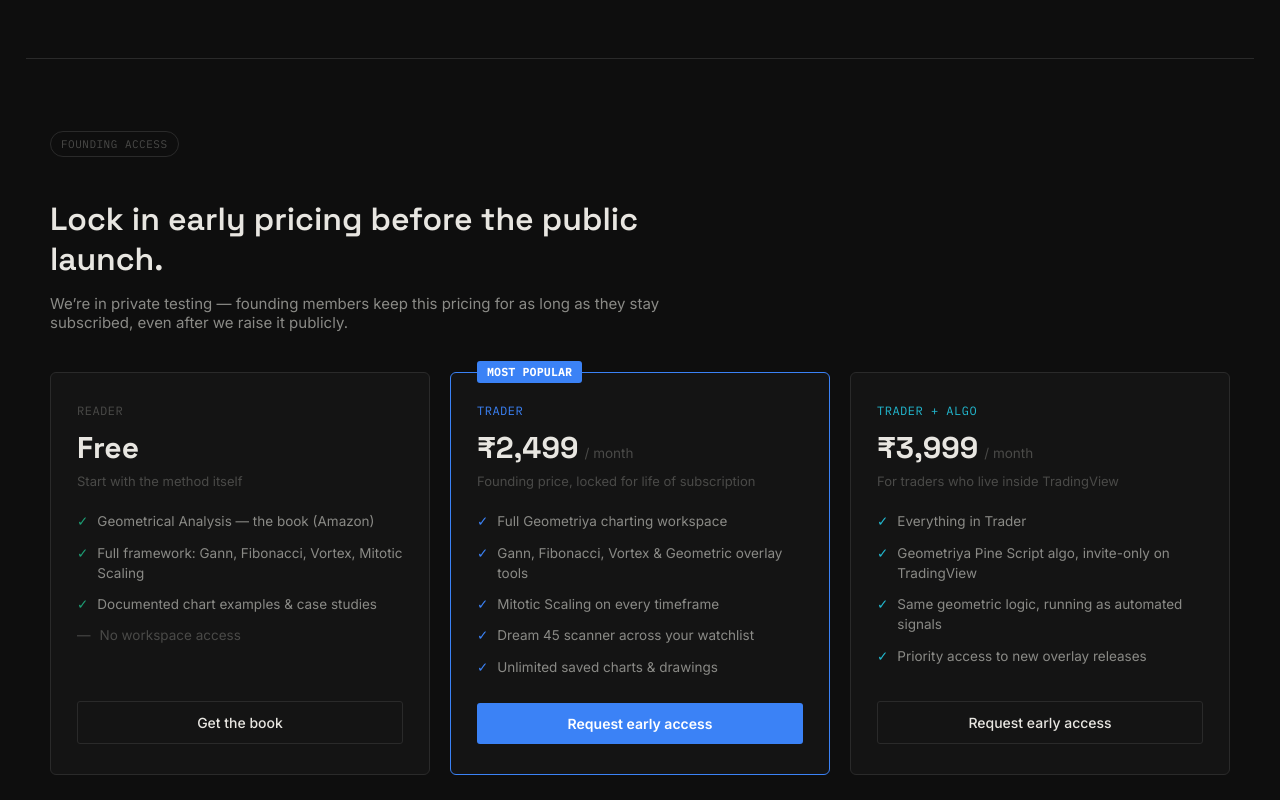
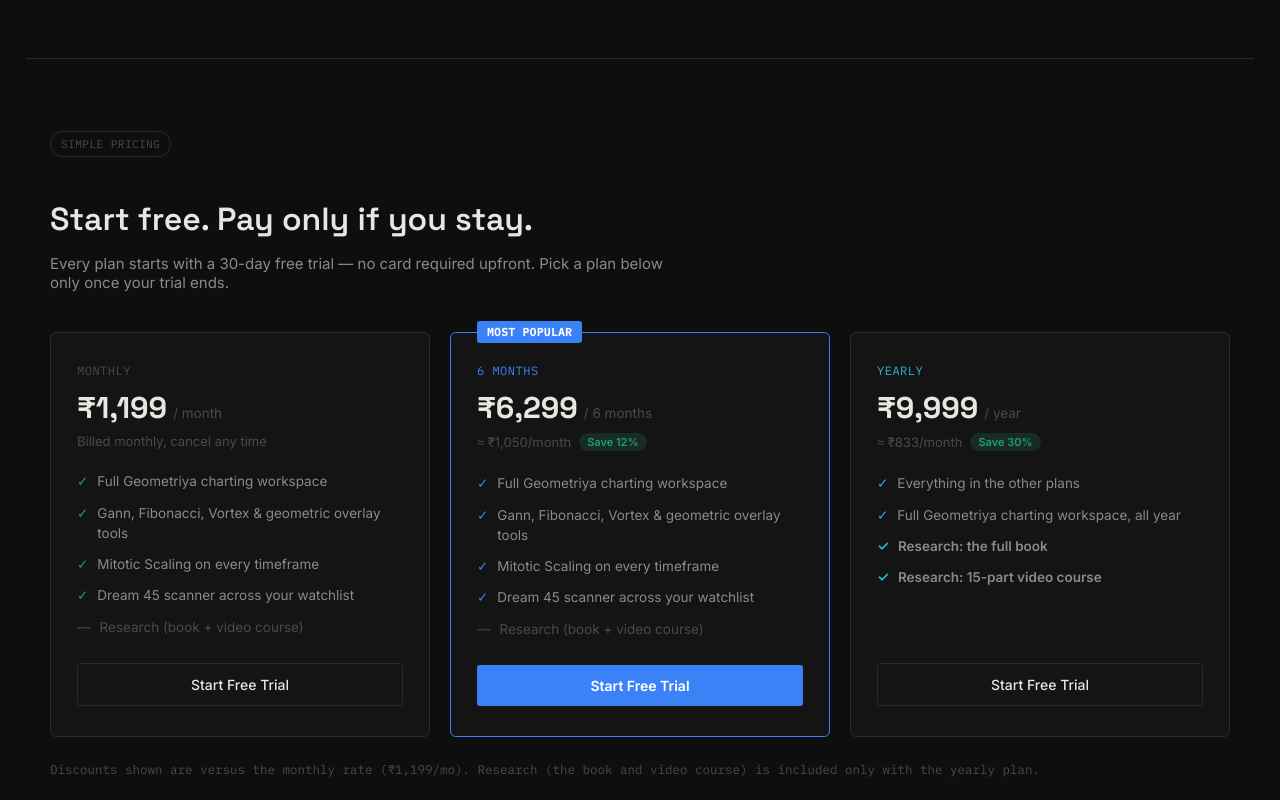
Before and after one commit to anandkene3073-lgtm/geometriya-landing, a React (Vite) app: page / in a window 1280 px wide. Shown: the part 2600-3400 px from the top of the page. Built offline with nearby package versions, Linux system fonts and the light colour scheme.

Commit message:
Update pricing section to match final plan prices

```diff
--- a/src/GeometriyaLanding.jsx
+++ b/src/GeometriyaLanding.jsx
@@ -469,90 +469,110 @@
       {/* PRICING */}
       <section id="pricing" style={{ maxWidth: 1180, margin: '0 auto', padding: '72px 24px', borderTop: `1px solid ${C.line}` }}>
         <div style={{ marginBottom: 40, maxWidth: 620 }}>
-          <div className="geo-badge" style={{ marginBottom: 16 }}>Founding access</div>
+          <div className="geo-badge" style={{ marginBottom: 16 }}>Simple pricing</div>
           <h2 style={{ fontFamily: "'Space Grotesk', sans-serif", fontSize: 'clamp(24px, 3vw, 32px)', fontWeight: 600, marginBottom: 10 }}>
-            Lock in early pricing before the public launch.
+            Start free. Pay only if you stay.
           </h2>
           <p style={{ color: C.inkDim, fontSize: 15 }}>
-            We&rsquo;re in private testing &mdash; founding members keep this pricing for as long as they stay subscribed, even after we raise it publicly.
+            Every plan starts with a 30-day free trial &mdash; no card required upfront. Pick a plan below only once your trial ends.
           </p>
         </div>
 
         <div className="geo-pricing-grid" style={{ display: 'grid', gridTemplateColumns: 'repeat(3, 1fr)', gap: 20, alignItems: 'stretch' }}>
 
-          {/* READER */}
+          {/* MONTHLY */}
           <div className="geo-card" style={{ '--hc': C.inkFaint, padding: '30px 26px', borderRadius: 6, display: 'flex', flexDirection: 'column' }}>
-            <div style={{ fontSize: 12, fontFamily: "'IBM Plex Mono', monospace", color: C.inkFaint, marginBottom: 10, textTransform: 'uppercase', letterSpacing: '0.5px' }}>Reader</div>
+            <div style={{ fontSize: 12, fontFamily: "'IBM Plex Mono', monospace", color: C.inkFaint, marginBottom: 10, textTransform: 'uppercase', letterSpacing: '0.5px' }}>Monthly</div>
             <div style={{ display: 'flex', alignItems: 'baseline', gap: 6, marginBottom: 6 }}>
-              <span style={{ fontFamily: "'Space Grotesk', sans-serif", fontWeight: 700, fontSize: 30 }}>Free</span>
-            </div>
-            <div style={{ fontSize: 13, color: C.inkFaint, marginBottom: 22 }}>Start with the method itself</div>
-            <ul style={{ listStyle: 'none', padding: 0, margin: '0 0 26px', display: 'flex', flexDirection: 'column', gap: 11, flex: 1 }}>
-              {[
-                'Geometrical Analysis — the book (Amazon)',
-                'Full framework: Gann, Fibonacci, Vortex, Mitotic Scaling',
-                'Documented chart examples & case studies',
-                'No workspace access',
-              ].map((f, i) => (
-                <li key={i} style={{ display: 'flex', gap: 9, fontSize: 13.5, color: i === 3 ? C.inkFaint : C.inkDim, lineHeight: 1.5 }}>
-                  <span style={{ color: i === 3 ? C.inkFaint : C.green, flexShrink: 0 }}>{i === 3 ? '—' : '✓'}</span>{f}
-                </li>
-              ))}
-            </ul>
-            <a href="#access" style={{ border: `1px solid ${C.line}`, color: C.ink, fontWeight: 500, fontSize: 14, padding: '12px 20px', borderRadius: 3, textDecoration: 'none', textAlign: 'center' }}>Get the book</a>
-          </div>
-
-          {/* TRADER — highlighted */}
-          <div className="geo-card" style={{ '--hc': C.gold, padding: '30px 26px', borderRadius: 6, display: 'flex', flexDirection: 'column', borderColor: C.gold, position: 'relative' }}>
-            <div style={{ position: 'absolute', top: -12, left: 26, background: C.gold, color: '#FFFFFF', fontSize: 11, fontWeight: 600, fontFamily: "'IBM Plex Mono', monospace", padding: '4px 10px', borderRadius: 3, letterSpacing: '0.5px' }}>MOST POPULAR</div>
-            <div style={{ fontSize: 12, fontFamily: "'IBM Plex Mono', monospace", color: C.gold, marginBottom: 10, textTransform: 'uppercase', letterSpacing: '0.5px' }}>Trader</div>
-            <div style={{ display: 'flex', alignItems: 'baseline', gap: 6, marginBottom: 6 }}>
-              <span style={{ fontFamily: "'Space Grotesk', sans-serif", fontWeight: 700, fontSize: 30 }}>₹2,499</span>
+              <span style={{ fontFamily: "'Space Grotesk', sans-serif", fontWeight: 700, fontSize: 30 }}>₹1,199</span>
               <span style={{ fontSize: 13.5, color: C.inkFaint }}>/ month</span>
             </div>
-            <div style={{ fontSize: 13, color: C.inkFaint, marginBottom: 22 }}>Founding price, locked for life of subscription</div>
+            <div style={{ fontSize: 13, color: C.inkFaint, marginBottom: 22 }}>Billed monthly, cancel any time</div>
             <ul style={{ listStyle: 'none', padding: 0, margin: '0 0 26px', display: 'flex', flexDirection: 'column', gap: 11, flex: 1 }}>
               {[
                 'Full Geometriya charting workspace',
-                'Gann, Fibonacci, Vortex & Geometric overlay tools',
+                'Gann, Fibonacci, Vortex & geometric overlay tools',
                 'Mitotic Scaling on every timeframe',
                 'Dream 45 scanner across your watchlist',
-                'Unlimited saved charts & drawings',
-              ].map((f, i) => (
-                <li key={i} style={{ display: 'flex', gap: 9, fontSize: 13.5, color: C.inkDim, lineHeight: 1.5 }}>
-                  <span style={{ color: C.gold, flexShrink: 0 }}>✓</span>{f}
-                </li>
-              ))}
+                { text: 'Research (book + video course)', off: true },
+              ].map((f, i) => {
+                const off = typeof f === 'object';
+                const text = off ? f.text : f;
+                return (
+                  <li key={i} style={{ display: 'flex', gap: 9, fontSize: 13.5, color: off ? C.inkFaint : C.inkDim, lineHeight: 1.5 }}>
+                    <span style={{ color: off ? C.inkFaint : C.green, flexShrink: 0 }}>{off ? '—' : '✓'}</span>{text}
+                  </li>
+                );
+              })}
             </ul>
-            <a href="#access" style={{ background: C.gold, color: '#FFFFFF', fontWeight: 600, fontSize: 14, padding: '12px 20px', borderRadius: 3, textDecoration: 'none', textAlign: 'center' }}>Request early access</a>
+            <a href="#access" style={{ border: `1px solid ${C.line}`, color: C.ink, fontWeight: 500, fontSize: 14, padding: '12px 20px', borderRadius: 3, textDecoration: 'none', textAlign: 'center' }}>Start Free Trial</a>
           </div>
 
-          {/* TRADER + ALGO */}
-          <div className="geo-card" style={{ '--hc': C.blue, padding: '30px 26px', borderRadius: 6, display: 'flex', flexDirection: 'column' }}>
-            <div style={{ fontSize: 12, fontFamily: "'IBM Plex Mono', monospace", color: C.blue, marginBottom: 10, textTransform: 'uppercase', letterSpacing: '0.5px' }}>Trader + Algo</div>
+          {/* 6 MONTHS — highlighted */}
+          <div className="geo-card" style={{ '--hc': C.gold, padding: '30px 26px', borderRadius: 6, display: 'flex', flexDirection: 'column', borderColor: C.gold, position: 'relative' }}>
+            <div style={{ position: 'absolute', top: -12, left: 26, background: C.gold, color: '#FFFFFF', fontSize: 11, fontWeight: 600, fontFamily: "'IBM Plex Mono', monospace", padding: '4px 10px', borderRadius: 3, letterSpacing: '0.5px' }}>MOST POPULAR</div>
+            <div style={{ fontSize: 12, fontFamily: "'IBM Plex Mono', monospace", color: C.gold, marginBottom: 10, textTransform: 'uppercase', letterSpacing: '0.5px' }}>6 Months</div>
             <div style={{ display: 'flex', alignItems: 'baseline', gap: 6, marginBottom: 6 }}>
-              <span style={{ fontFamily: "'Space Grotesk', sans-serif", fontWeight: 700, fontSize: 30 }}>₹3,999</span>
-              <span style={{ fontSize: 13.5, color: C.inkFaint }}>/ month</span>
+              <span style={{ fontFamily: "'Space Grotesk', sans-serif", fontWeight: 700, fontSize: 30 }}>₹6,299</span>
+              <span style={{ fontSize: 13.5, color: C.inkFaint }}>/ 6 months</span>
             </div>
-            <div style={{ fontSize: 13, color: C.inkFaint, marginBottom: 22 }}>For traders who live inside TradingView</div>
+            <div style={{ display: 'flex', alignItems: 'center', gap: 8, marginBottom: 22 }}>
+              <span style={{ fontSize: 13, color: C.inkFaint }}>≈ ₹1,050/month</span>
+              <span style={{ fontSize: 11, fontWeight: 700, color: C.green, background: 'rgba(52,211,153,0.12)', padding: '2px 8px', borderRadius: 20 }}>Save 12%</span>
+            </div>
             <ul style={{ listStyle: 'none', padding: 0, margin: '0 0 26px', display: 'flex', flexDirection: 'column', gap: 11, flex: 1 }}>
               {[
-                'Everything in Trader',
-                'Geometriya Pine Script algo, invite-only on TradingView',
-                'Same geometric logic, running as automated signals',
-                'Priority access to new overlay releases',
-              ].map((f, i) => (
-                <li key={i} style={{ display: 'flex', gap: 9, fontSize: 13.5, color: C.inkDim, lineHeight: 1.5 }}>
-                  <span style={{ color: C.blue, flexShrink: 0 }}>✓</span>{f}
-                </li>
-              ))}
+                'Full Geometriya charting workspace',
+                'Gann, Fibonacci, Vortex & geometric overlay tools',
+                'Mitotic Scaling on every timeframe',
+                'Dream 45 scanner across your watchlist',
+                { text: 'Research (book + video course)', off: true },
+              ].map((f, i) => {
+                const off = typeof f === 'object';
+                const text = off ? f.text : f;
+                return (
+                  <li key={i} style={{ display: 'flex', gap: 9, fontSize: 13.5, color: off ? C.inkFaint : C.inkDim, lineHeight: 1.5 }}>
+                    <span style={{ color: off ? C.inkFaint : C.gold, flexShrink: 0 }}>{off ? '—' : '✓'}</span>{text}
+                  </li>
+                );
+              })}
             </ul>
-            <a href="#access" style={{ border: `1px solid ${C.line}`, color: C.ink, fontWeight: 500, fontSize: 14, padding: '12px 20px', borderRadius: 3, textDecoration: 'none', textAlign: 'center' }}>Request early access</a>
+            <a href="#access" style={{ background: C.gold, color: '#FFFFFF', fontWeight: 600, fontSize: 14, padding: '12px 20px', borderRadius: 3, textDecoration: 'none', textAlign: 'center' }}>Start Free Trial</a>
+          </div>
+
+          {/* YEARLY */}
+          <div className="geo-card" style={{ '--hc': C.blue, padding: '30px 26px', borderRadius: 6, display: 'flex', flexDirection: 'column' }}>
+            <div style={{ fontSize: 12, fontFamily: "'IBM Plex Mono', monospace", color: C.blue, marginBottom: 10, textTransform: 'uppercase', letterSpacing: '0.5px' }}>Yearly</div>
+            <div style={{ display: 'flex', alignItems: 'baseline', gap: 6, marginBottom: 6 }}>
+              <span style={{ fontFamily: "'Space Grotesk', sans-serif", fontWeight: 700, fontSize: 30 }}>₹9,999</span>
+              <span style={{ fontSize: 13.5, color: C.inkFaint }}>/ year</span>
+            </div>
+            <div style={{ display: 'flex', alignItems: 'center', gap: 8, marginBottom: 22 }}>
+              <span style={{ fontSize: 13, color: C.inkFaint }}>≈ ₹833/month</span>
+              <span style={{ fontSize: 11, fontWeight: 700, color: C.green, background: 'rgba(52,211,153,0.12)', padding: '2px 8px', borderRadius: 20 }}>Save 30%</span>
+            </div>
+            <ul style={{ listStyle: 'none', padding: 0, margin: '0 0 26px', display: 'flex', flexDirection: 'column', gap: 11, flex: 1 }}>
+              {[
+                'Everything in the other plans',
+                'Full Geometriya charting workspace, all year',
+                { text: 'Research: the full book', bold: true },
+                { text: 'Research: 15-part video course', bold: true },
+              ].map((f, i) => {
+                const bold = typeof f === 'object';
+                const text = bold ? f.text : f;
+                return (
+                  <li key={i} style={{ display: 'flex', gap: 9, fontSize: 13.5, color: C.inkDim, lineHeight: 1.5, fontWeight: bold ? 600 : 400 }}>
+                    <span style={{ color: C.blue, flexShrink: 0 }}>✓</span>{text}
+                  </li>
+                );
+              })}
+            </ul>
+            <a href="#access" style={{ border: `1px solid ${C.line}`, color: C.ink, fontWeight: 500, fontSize: 14, padding: '12px 20px', borderRadius: 3, textDecoration: 'none', textAlign: 'center' }}>Start Free Trial</a>
           </div>
         </div>
 
         <p style={{ marginTop: 24, fontSize: 12.5, color: C.inkFaint, fontFamily: "'IBM Plex Mono', monospace" }}>
-          Pricing shown for founding members during private testing. Public pricing will be announced at launch.
+          Discounts shown are versus the monthly rate (₹1,199/mo). Research (the book and video course) is included only with the yearly plan.
         </p>
       </section>
 
```
